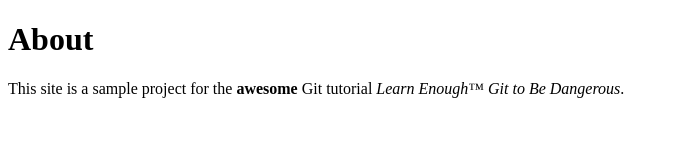
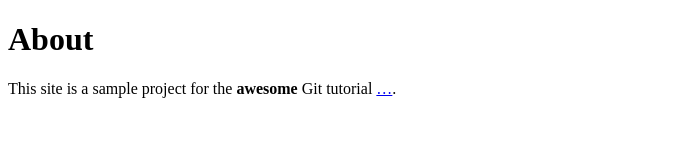
Before and after one commit to katyady/website, a plain HTML site: page about.html in a window 1280 px wide. Shown: the whole page, without its empty margins (0-679 px from the left). Drawn offline with Linux system fonts and the light colour scheme.

Commit message:
Add link to tutorial title

```diff
--- a/about.html
+++ b/about.html
@@ -7,7 +7,7 @@
     <h1>About</h1>
     <p>
       This site is a sample project for the <strong>awesome</strong> Git
-      tutorial <em>Learn Enough™ Git to Be Dangerous</em>.
+      tutorial <a href="https://www.learnenough.com/git-tutorial">…</a>.
     </p>
   </body>
 </html>
```
